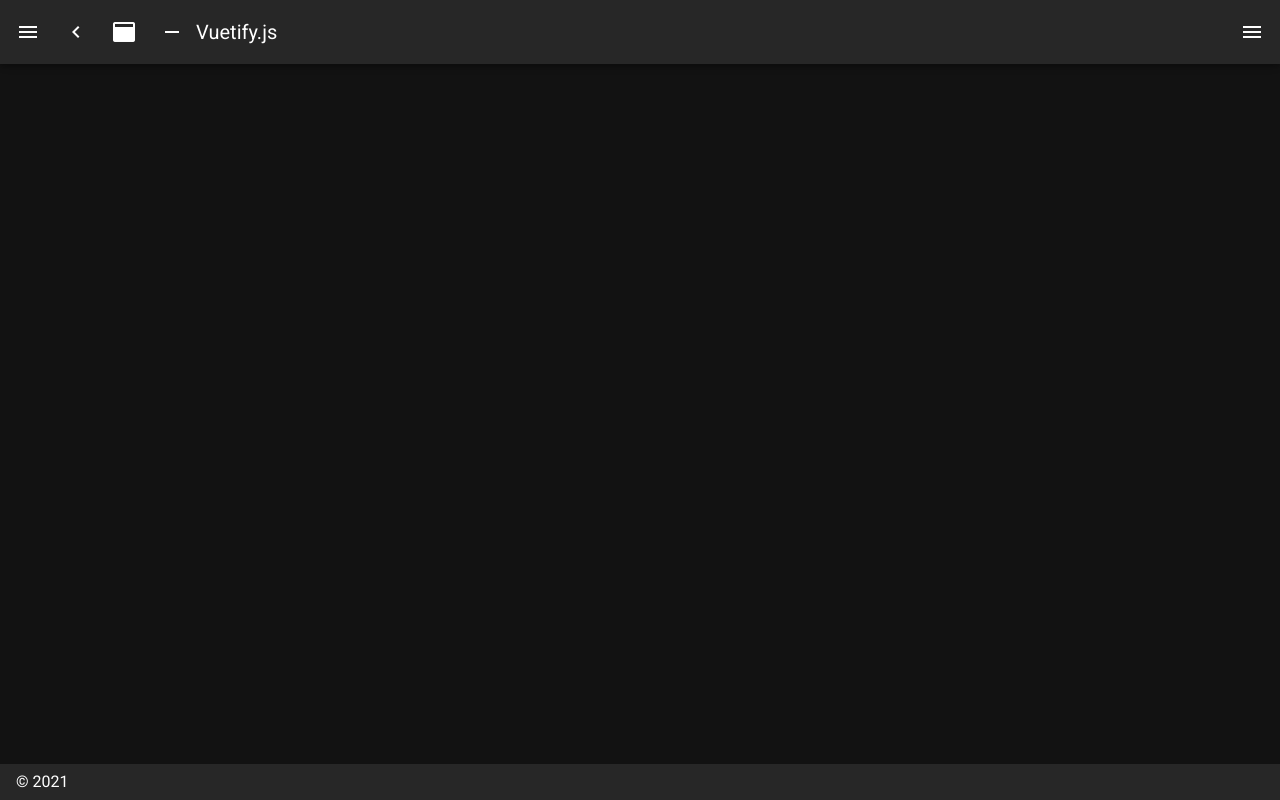
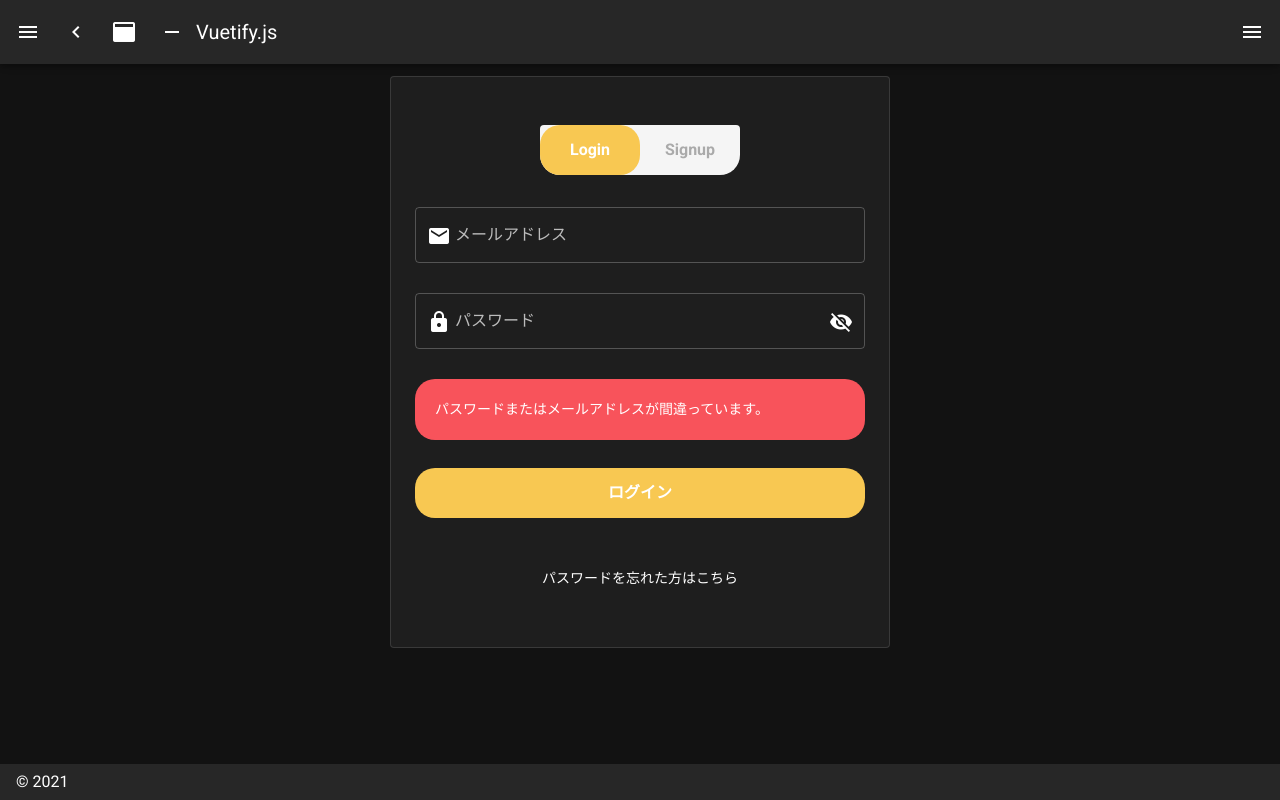
Before and after one commit to Ry0xi/a02, a Nuxt app in the folder frontend/: page /login in a window 1280 px wide. Before the commit this address had no page. Built offline with nearby package versions, Linux system fonts and the light colour scheme.

Commit message:
[f-add]ログインページの追加

```diff
--- /dev/null
+++ b/frontend/pages/login.vue
@@ -0,0 +1,104 @@
+<template>
+  <div>
+    <v-card class="px-6 py-12 login-card" outlined>
+      <Tab
+        v-model="isActive"
+        leftName="Login"
+        rightName="Signup"
+        width="200px"
+        class="mb-8"
+      />
+      <div v-show="isActive === 1">
+        <v-form ref="SignInForm">
+          <User-Form-Email v-model="user.email" noValidation />
+          <User-Form-Password v-model="user.password" noValidation />
+        </v-form>
+      </div>
+      <div v-show="isActive === 2">
+        <v-form ref="SignUpForm">
+          <User-Form-Name v-model="user.name" />
+          <User-Form-Email v-model="user.email" />
+          <User-Form-Password v-model="user.password" />
+        </v-form>
+      </div>
+
+      <div v-show="message" class="error-message">{{ message }}</div>
+
+      <Btn @click="submit">{{ btnName }}</Btn>
+
+      <div class="link-reset-password">パスワードを忘れた方はこちら</div>
+    </v-card>
+  </div>
+</template>
+
+<script>
+export default {
+  data() {
+    return {
+      isActive: 1,
+      user: {
+        email: '',
+        password: '',
+        name: '',
+      },
+      message: 'パスワードまたはメールアドレスが間違っています。',
+    }
+  },
+  computed: {
+    // ボタン名の切り替え
+    btnName() {
+      return this.isActive == 1 ? 'ログイン' : '登録'
+    },
+  },
+  watch: {
+    isActive() {
+      this.resetValidate()
+    },
+  },
+  methods: {
+    resetValidate() {
+      this.$refs.SignInForm.reset()
+      this.$refs.SignUpForm.reset()
+    },
+    submit() {
+      if (this.isActive == 1) {
+        this.signIn()
+      } else {
+        this.signUp()
+      }
+    },
+    // ログイン処理
+    signIn() {
+      if (this.$refs.SignInForm.validate()) {
+        console.log('signin')
+      }
+    },
+    // 登録処理
+    signUp() {
+      if (this.$refs.SignUpForm.validate()) {
+        console.log('signup')
+      }
+    },
+  },
+}
+</script>
+
+<style lang="scss" scoped>
+.login-card {
+  max-width: 500px;
+  margin: 0 auto;
+}
+.error-message {
+  margin-bottom: 28px;
+  padding: 20px;
+  font-size: 14px;
+  border-radius: 20px;
+  color: #fff;
+  background-color: #f8535b;
+}
+.link-reset-password {
+  margin: 50px 0 10px;
+  font-size: 14px;
+  text-align: center;
+}
+</style>
```
